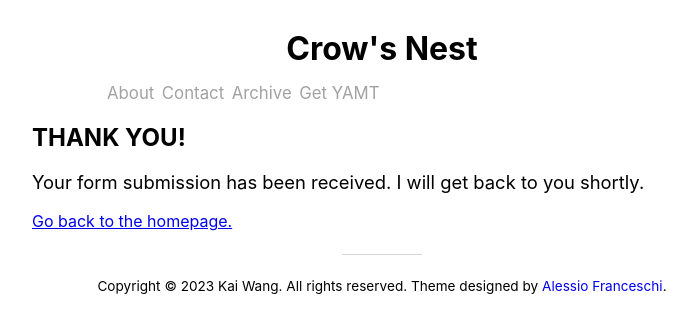
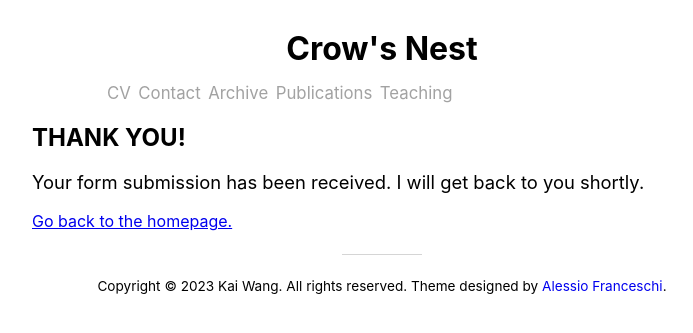
Before and after one commit to ICOTRT2024/Crow-Moon.github.io, a Jekyll site: the page built from contact-successful.md, in a window 1280 px wide. Shown: the top 333 px of the page, without its empty margins (258-951 px from the left). Built offline with Jekyll 4.4.1, drawn with Linux system fonts in a browser that asks for light colours; nearby versions of some CDN libraries.

Commit message:
Update pages.yml

```diff
--- a/_data/pages.yml
+++ b/_data/pages.yml
@@ -1,5 +1,6 @@
 pages:
-  - {name: 'About', url: 'about.html'}
+  - {name: 'CV', file: 'cv.pdf'}
   - {name: 'Contact', url: 'contact.html'}
   - {name: 'Archive', url: 'archive.html'}
-  - {name: 'Get YAMT', url: 'https://github.com/PandaSekh/Jekyll-YAMT'}
+  - {name: 'Publications', url: 'publishcations.html'}
+  - {name: 'Teaching', url: 'teaching.html'}
```
